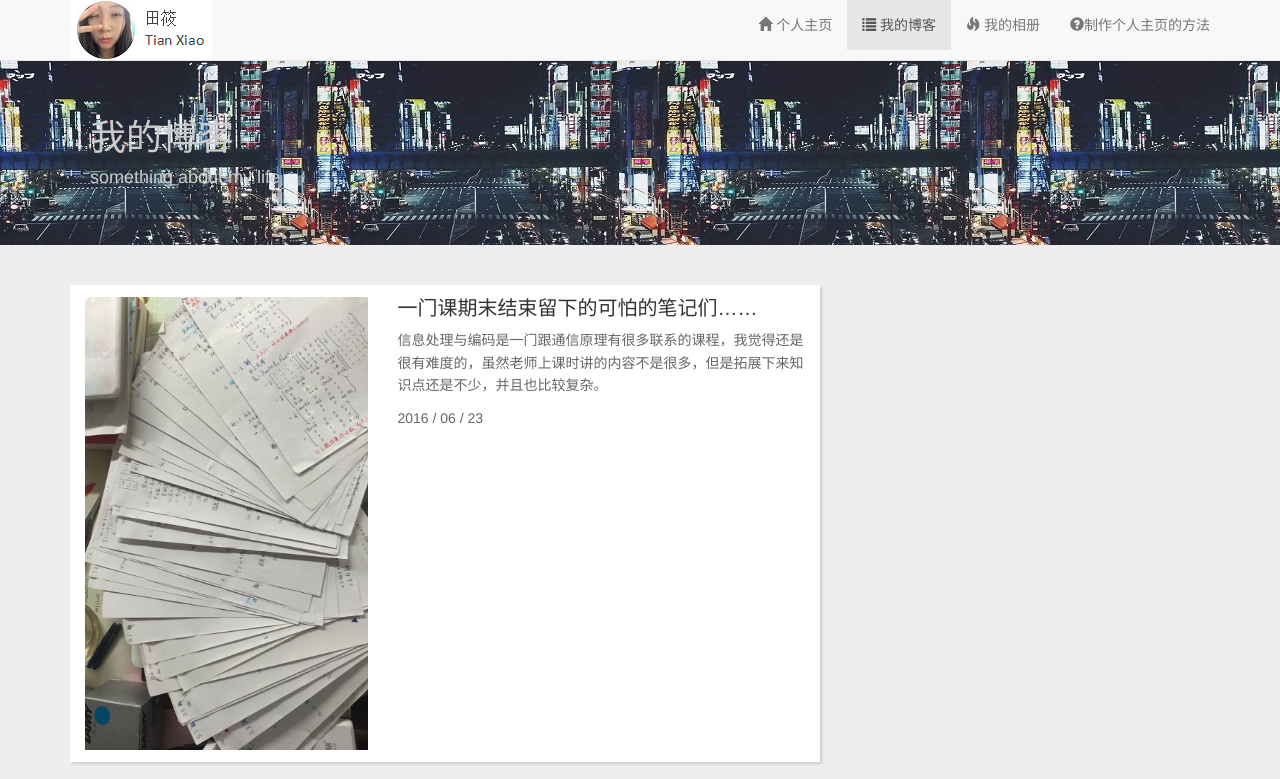
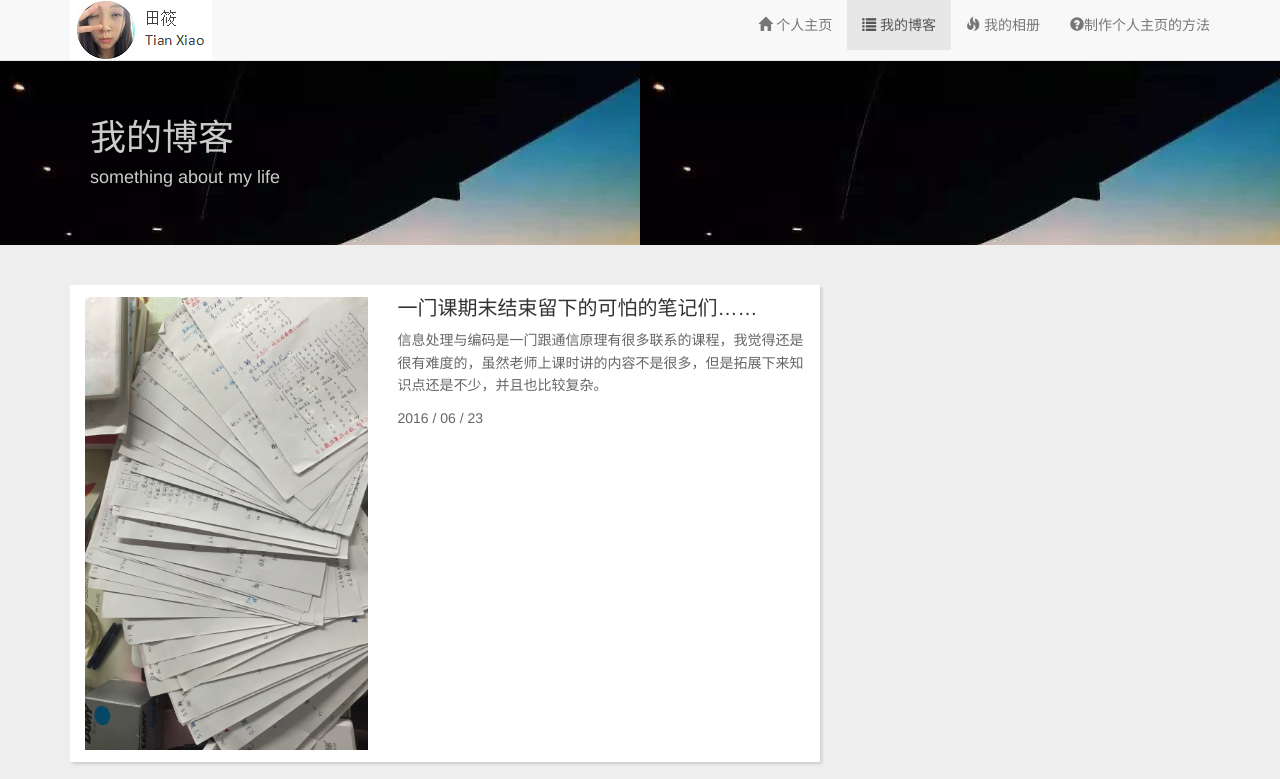
Before and after one commit to 18811595791/18811595791.github.io, a plain HTML site: page My blog.html in a window 1280 px wide. Shown: the top 779 px of the page. Drawn offline with Linux system fonts and the light colour scheme.

Commit message:
Update style.css

```diff
--- a/css/style.css
+++ b/css/style.css
@@ -69,7 +69,7 @@ body {
 	font-size: 14px;
 }
 .jumbotron {
-	background-image: url(../img/o.JPG);
+	background-image: url(../img/s.JPG);
 	margin: 50px 0 0 0;
 	color: #ccc;
 }
```
